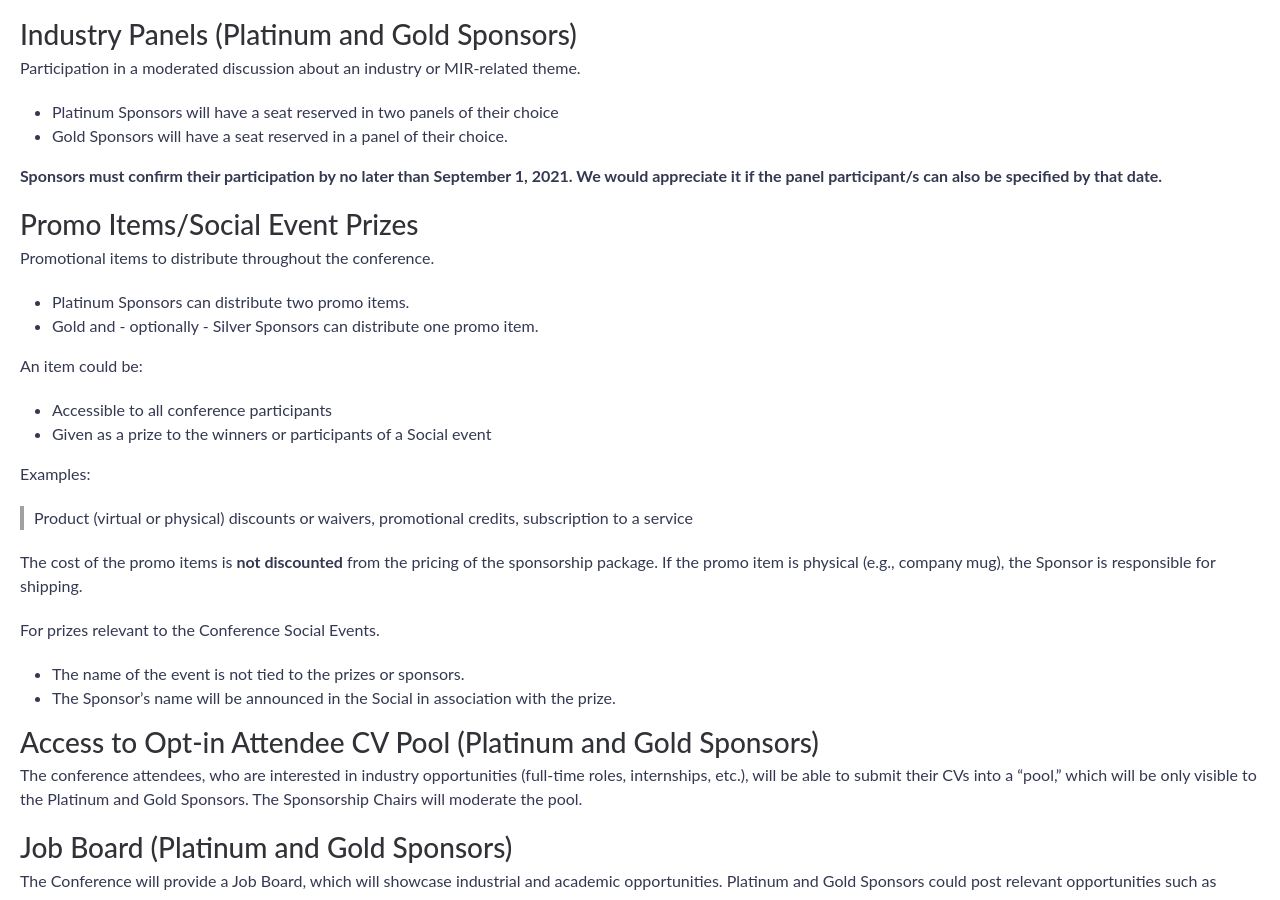
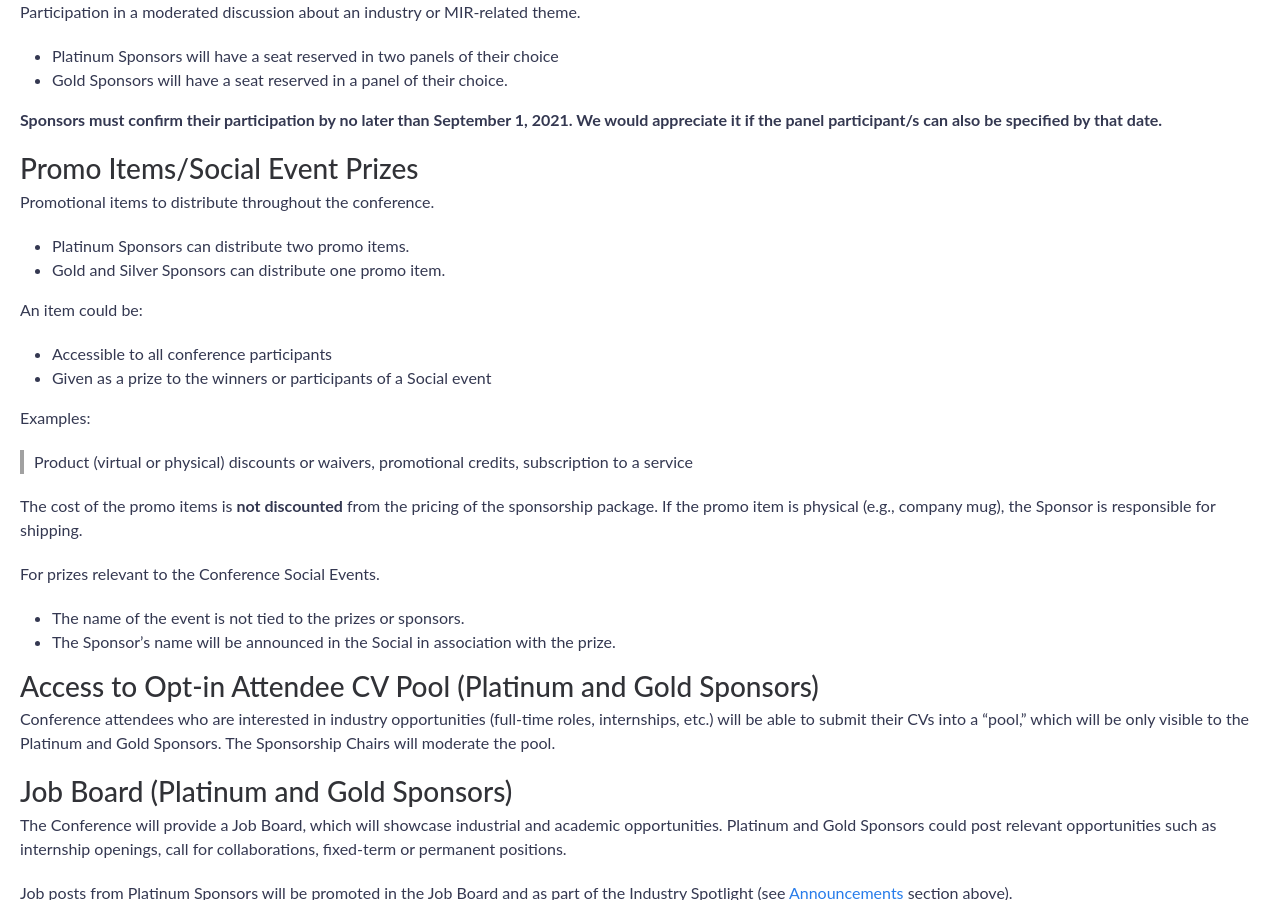
Before and after one commit to ismir2021/ismir2021.github.io, a Jekyll site: the page built from call_sponsors.md, in a window 1280 px wide and 900 px high, scrolled down 4225 px. Built offline with Jekyll 4.4.1, drawn with Linux system fonts in a browser that asks for light colours; nearby versions of some CDN libraries; some of the changed text lies outside the part shown.

Commit message:
push changes to cfs and cfm

```diff
--- a/call_sponsors.md
+++ b/call_sponsors.md
@@ -168,7 +166,7 @@ Participation in a moderated discussion about an industry or MIR-related theme.
 Promotional items to distribute throughout the conference.
 
 - Platinum Sponsors can distribute two promo items.
-- Gold and - optionally - Silver Sponsors can distribute one promo item.
+- Gold and Silver Sponsors can distribute one promo item.
 
 An item could be:
 
@@ -188,7 +186,7 @@ For prizes relevant to the Conference Social Events.
 
 ### Access to Opt-in Attendee CV Pool (Platinum and Gold Sponsors)
 
-The conference attendees, who are interested in industry opportunities (full-time roles, internships, etc.), will be able to submit their CVs into a "pool," which will be only visible to the Platinum and Gold Sponsors. The Sponsorship Chairs will moderate the pool.
+Conference attendees who are interested in industry opportunities (full-time roles, internships, etc.) will be able to submit their CVs into a "pool," which will be only visible to the Platinum and Gold Sponsors. The Sponsorship Chairs will moderate the pool.
 
 ### Job Board (Platinum and Gold Sponsors)
 
```
Also changed, not shown: other parts of call_sponsors.md (+3 -5 lines), cfmu.md (+3 -3 lines).
